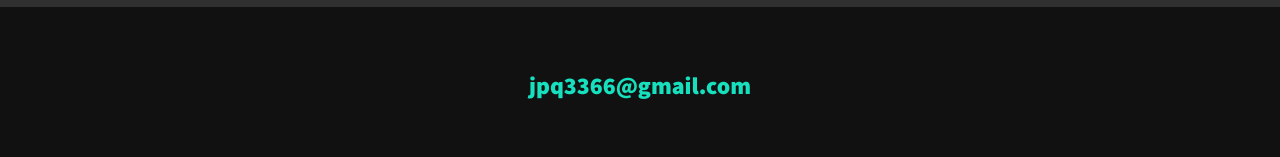
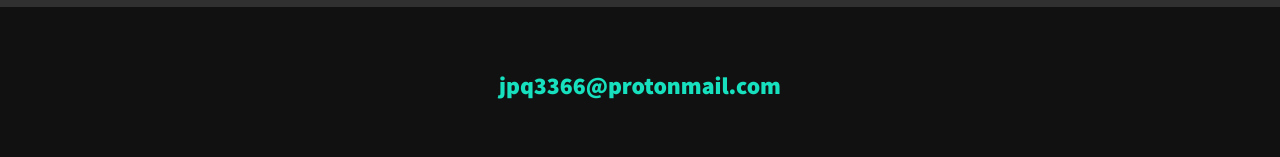
Before and after one commit to Justin-Quinn51/Portfolio, a plain HTML site: page index.html in a window 1280 px wide. Shown: the part 3182-3339 px from the top of the page. Drawn offline with nearby package versions, Linux system fonts and the light colour scheme.

Commit message:
Updated email address

```diff
--- a/index.html
+++ b/index.html
@@ -148,7 +148,7 @@
 
     <!-- Footer -->
     <footer class="footer">
-        <a href="mailto:jpq3366@gmail.com" class="footer__link">jpq3366@gmail.com
+        <a href="mailto:jpq3366@protonmail.com" class="footer__link">jpq3366@protonmail.com
         </a>
         <ul class="social-list">
             <li class="social-list__item">
```
